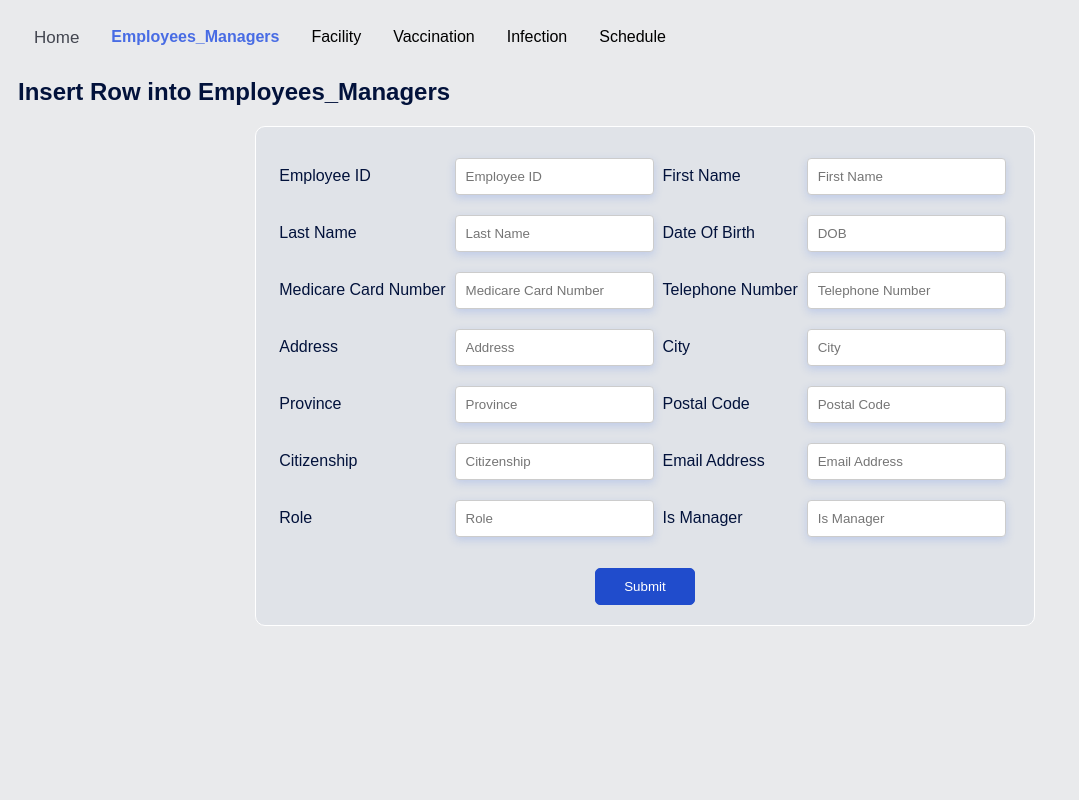
After one commit to Zafirmk/Project_353, a PHP site: page /Employees_Managers/E_Create.php in a window 1280 px wide. The commit adds this page. Shown: the whole page, without its empty margins (0-1079 px from the left). Run offline with PHP 8.4, Linux system fonts and the light colour scheme.

Commit message:
Made UI for inserting row

```diff
--- /dev/null
+++ b/HFESTS/Employees_Managers/E_Create.php
@@ -0,0 +1,129 @@
+<html>
+
+<head>
+  <title>Create Employees_Managers</title>
+  <link rel="stylesheet" href="../style.css" />
+</head>
+
+<body>
+  <div class="topnav">
+    <a href="../index.php">Home</a>
+
+    <div class="dropdown">
+      <button class="dropbtn" style="color: #486ce4;font-weight: bold">Employees_Managers
+        <i class="fa fa-caret-down"></i>
+      </button>
+      <div class="dropdown-content">
+        <a href="E_Create.php">CREATE</a>
+        <a href="E_Delete.php">DELETE</a>
+        <a href="E_Query.php">QUERY</a>
+      </div>
+    </div>
+
+    <div class="dropdown">
+      <button class="dropbtn">Facility
+        <i class="fa fa-caret-down"></i>
+      </button>
+      <div class="dropdown-content">
+        <a href="../Facility/F_Create.php">CREATE</a>
+        <a href="../Facility/F_Delete.php">DELETE</a>
+        <a href="../Facility/F_Query.php">QUERY</a>
+      </div>
+    </div>
+
+    <div class="dropdown">
+      <button class="dropbtn">Vaccination
+        <i class="fa fa-caret-down"></i>
+      </button>
+      <div class="dropdown-content">
+        <a href="../Vaccination/V_Create.php">CREATE</a>
+        <a href="../Vaccination/V_Delete.php">DELETE</a>
+        <a href="../Vaccination/V_Query.php">QUERY</a>
+      </div>
+    </div>
+
+    <div class="dropdown">
+      <button class="dropbtn">Infection
+        <i class="fa fa-caret-down"></i>
+      </button>
+      <div class="dropdown-content">
+        <a href="../Infection/I_Create.php">CREATE</a>
+        <a href="../Infection/I_Delete.php">DELETE</a>
+        <a href="../Infection/I_Query.php">QUERY</a>
+      </div>
+    </div>
+
+    <div class="dropdown">
+      <button class="dropbtn">Schedule
+        <i class="fa fa-caret-down"></i>
+      </button>
+      <div class="dropdown-content">
+        <a href="../Schedule/S_Create.php">CREATE</a>
+        <a href="../Schedule/S_Delete.php">DELETE</a>
+        <a href="../Schedule/S_Query.php">QUERY</a>
+      </div>
+    </div>
+  </div>
+
+  <h2>Insert Row into Employees_Managers </h2>
+
+  <div class="form">
+    <form action="/action_page.php">
+      <table>
+        <tr>
+          <td><label for="eid">Employee ID</label></td>
+          <td><input type="text" id="eid" name="eid" placeholder="Employee ID"></td>
+          <td><label for="fname">First Name</label></td>
+          <td><input type="text" id="fname" name="firstname" placeholder="First Name"></td>
+        </tr>
+
+        <tr>
+          <td><label for="lname">Last Name</label></td>
+          <td><input type="text" id="lname" name="lastname" placeholder="Last Name"></td>
+          <td><label for="dob">Date Of Birth</label></td>
+          <td><input type="text" id="dob" name="dob" placeholder="DOB"></td>
+        </tr>
+
+        <tr>
+          <td><label for="mcn">Medicare Card Number</label></td>
+          <td><input type="text" id="mcn" name="mcn" placeholder="Medicare Card Number"></td>
+          <td><label for="tel">Telephone Number</label></td>
+          <td><input type="text" id="tel" name="tel" placeholder="Telephone Number"></td>
+        </tr>
+
+        <tr>
+          <td><label for="add">Address</label></td>
+          <td><input type="text" id="add" name="add" placeholder="Address"></td>
+          <td><label for="city">City</label></td>
+          <td><input type="text" id="city" name="city" placeholder="City"></td>
+        </tr>
+
+        <tr>
+          <td><label for="prov">Province</label></td>
+          <td><input type="text" id="prov" name="prov" placeholder="Province"></td>
+          <td><label for="pc">Postal Code</label></td>
+          <td><input type="text" id="pc" name="pc" placeholder="Postal Code"></td>
+        </tr>
+
+        <tr>
+          <td><label for="cs">Citizenship</label></td>
+          <td><input type="text" id="cs" name="cs" placeholder="Citizenship"></td>
+          <td><label for="ea">Email Address</label></td>
+          <td><input type="text" id="ea" name="ea" placeholder="Email Address"></td>
+        </tr>
+
+        <tr>
+          <td><label for="role">Role</label></td>
+          <td>
+            <input type="text" id="role" name="role" placeholder="Role">
+          </td>
+          <td><label for="im">Is Manager</label></td>
+          <td> <input type="text" id="im" name="im" placeholder="Is Manager"></td>
+        </tr>
+      </table>
+      <input type="submit" value="Submit">
+    </form>
+  </div>
+</body>
+
+</html>
--- a/HFESTS/Employees_Managers/E_Delete.php
+++ b/HFESTS/Employees_Managers/E_Delete.php
@@ -7,10 +7,10 @@
 
 <body>
   <div class="topnav">
-    <a class="active" href="../index.php">Home</a>
+    <a href="../index.php">Home</a>
 
     <div class="dropdown">
-      <button class="dropbtn">Employees_Managers
+      <button class="dropbtn" style="color: #486ce4;font-weight: bold">Employees_Managers
         <i class="fa fa-caret-down"></i>
       </button>
       <div class="dropdown-content">
--- a/HFESTS/Infection/I_Delete.php
+++ b/HFESTS/Infection/I_Delete.php
@@ -7,7 +7,7 @@
 
 <body>
   <div class="topnav">
-    <a class="active" href="../index.php">Home</a>
+    <a href="../index.php">Home</a>
 
     <div class="dropdown">
       <button class="dropbtn">Employees_Managers
@@ -43,7 +43,7 @@
     </div>
 
     <div class="dropdown">
-      <button class="dropbtn">Infection
+      <button class="dropbtn" style="color: #486ce4;font-weight: bold">Infection
         <i class="fa fa-caret-down"></i>
       </button>
       <div class="dropdown-content">
--- a/HFESTS/Vaccination/V_Delete.php
+++ b/HFESTS/Vaccination/V_Delete.php
@@ -7,7 +7,7 @@
 
 <body>
   <div class="topnav">
-    <a class="active" href="../index.php">Home</a>
+    <a href="../index.php">Home</a>
 
     <div class="dropdown">
       <button class="dropbtn">Employees_Managers
@@ -32,7 +32,7 @@
     </div>
 
     <div class="dropdown">
-      <button class="dropbtn">Vaccination
+      <button class="dropbtn" style="color: #486ce4;font-weight: bold">Vaccination
         <i class="fa fa-caret-down"></i>
       </button>
       <div class="dropdown-content">
--- a/HFESTS/style.css
+++ b/HFESTS/style.css
@@ -1,7 +1,7 @@
 body {
   font-family: Arial, Helvetica, sans-serif;
   color: #02123b;
-  background-color: hsl(220, 7%, 92%);
+  background-color: rgb(233, 234, 236);
   padding-left: 10;
   padding-top: 10;
 }
@@ -19,28 +19,12 @@ body {
   font-size: 17px;
 }
 
-.topnav a.active {
-  width: 100px;
-  border-radius: 10px;
-  color: #486ce4;
-  font-weight: bold;
-}
-
 h5 {
   color: rgb(92, 92, 92);
 }
 
 a {
   color: red;
-}
-
-.submitBtn {
-  border: 1px solid #204ccc;
-  padding: 10px;
-  background-color: #204ccc;
-  color: white;
-  width: 100px;
-  border-radius: 5px;
 }
 
 .dropdown {
@@ -105,24 +89,55 @@ table.gridtable td {
   border-color: #dad6d6;
   background-color: #ffffff;
 }
-/*
-.searchbar input[type="text"] {
-  box-shadow: 0 3px 8px rgba(83, 124, 228, 0.24);
-  border-radius: 50px;
-  border-color: transparent;
-  padding: 10;
-  width: 600px;
+
+label {
+  font-size: medium;
 }
 
-.searchbar input[type="text"]:focus {
+input[type="text"],
+select {
+  margin: 8px 5px;
+  display: inline-block;
+  border: 1px solid #ccc;
+  border-radius: 4px;
+  box-sizing: border-box;
+  box-shadow: 0 3px 8px rgba(83, 124, 228, 0.24);
+  padding: 10;
+}
+
+input[type="text"]:focus {
   outline: none;
 }
 
-.button {
-  background-color: #486ce4;
-  border-radius: 20px;
-  padding: 10;
+input[type="submit"] {
+  border: 1px solid #204ccc;
+  padding: 10px;
+  background-color: #204ccc;
+  color: white;
   width: 100px;
-  border-color: transparent;
-  color: white;
-}*/
+  border-radius: 5px;
+  cursor: pointer;
+  margin: 0px auto;
+  display: block;
+  margin-top: 20px;
+}
+
+input[type="submit"]:hover {
+  background-color: #081f64;
+}
+
+div.form {
+  display: block;
+  text-align: center;
+}
+
+form {
+  display: inline-block;
+  margin-left: auto;
+  margin-right: auto;
+  text-align: left;
+  border: 1px solid #ffffff;
+  background-color: #afb6cc25;
+  padding: 20px;
+  border-radius: 10px;
+}
```
Also changed, not shown: HFESTS/Facility/F_Create.php (added, +116 -0 lines), HFESTS/Infection/I_Create.php (added, +95 -0 lines), HFESTS/Schedule/S_Create.php (added, +101 -0 lines), HFESTS/Vaccination/V_Create.php (added, +99 -0 lines), HFESTS/index.php (+1 -8 lines).
